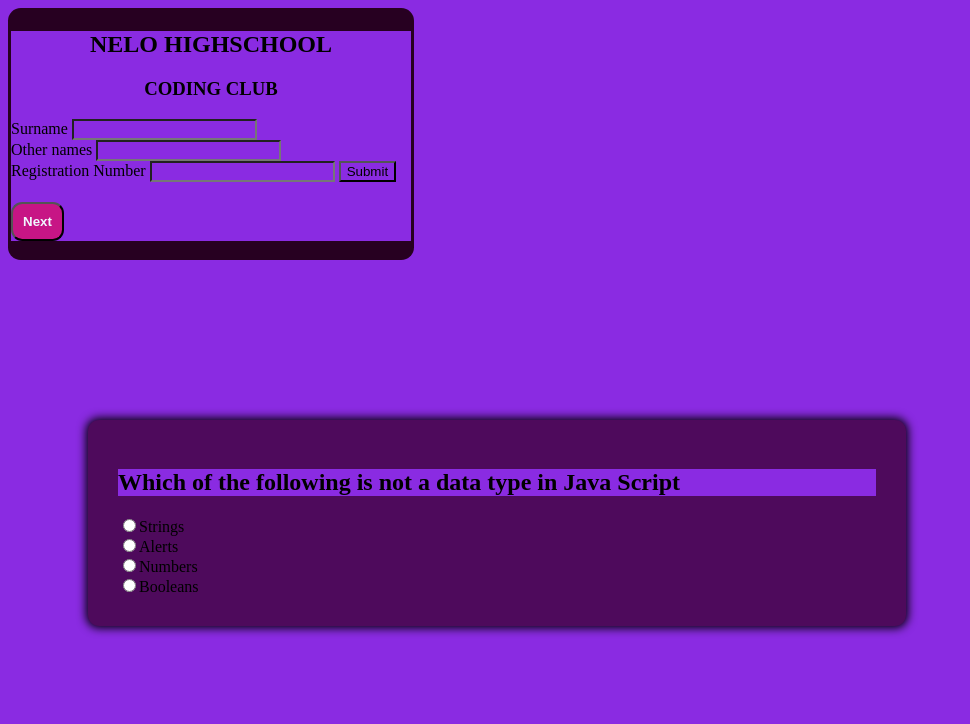
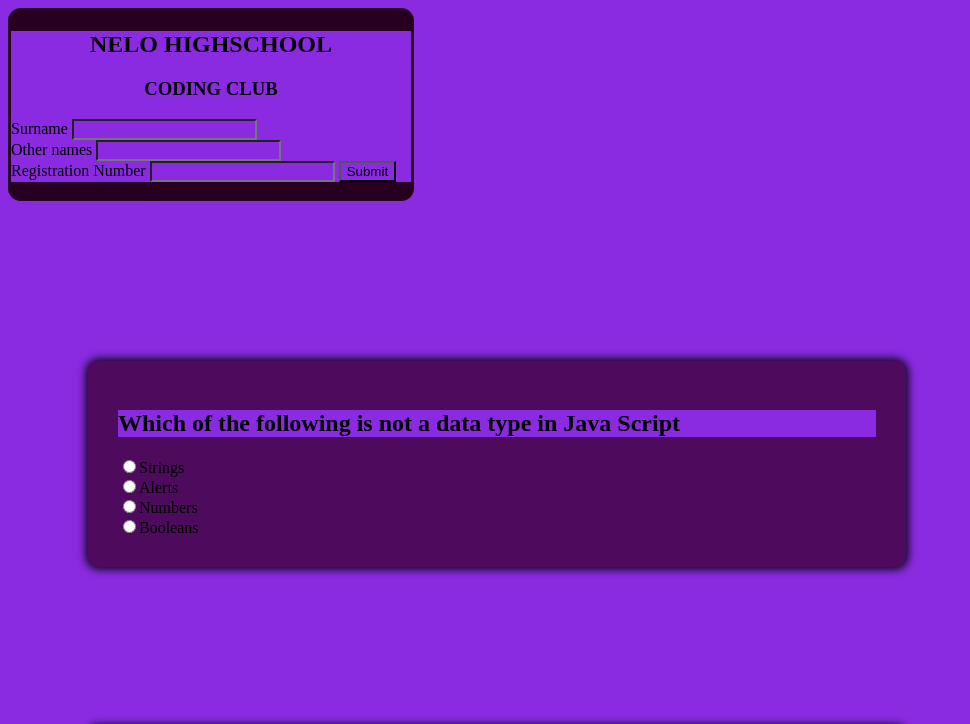
Before and after one commit to devblackie/Quiz-board-website, a plain HTML site: page index.html in a window 1280 px wide. Shown: the top 724 px of the page, without its empty margins (0-970 px from the left). Drawn offline with Linux system fonts and the light colour scheme.

Commit message:
disabled the next button in the form

```diff
--- a/index.html
+++ b/index.html
@@ -20,7 +20,7 @@
                 <label for="reg-no">Registration Number</label>
                 <input type="name" name="reg-no">
                 <button id="start" class="start" onclick="inroduction()">Submit</button>
-                <button id="next" class="next" onclick="next(0)">Next </button>
+                <!-- <button id="next" class="next" onclick="next(0)">Next </button> -->
 
         </form>
     </div>
```
